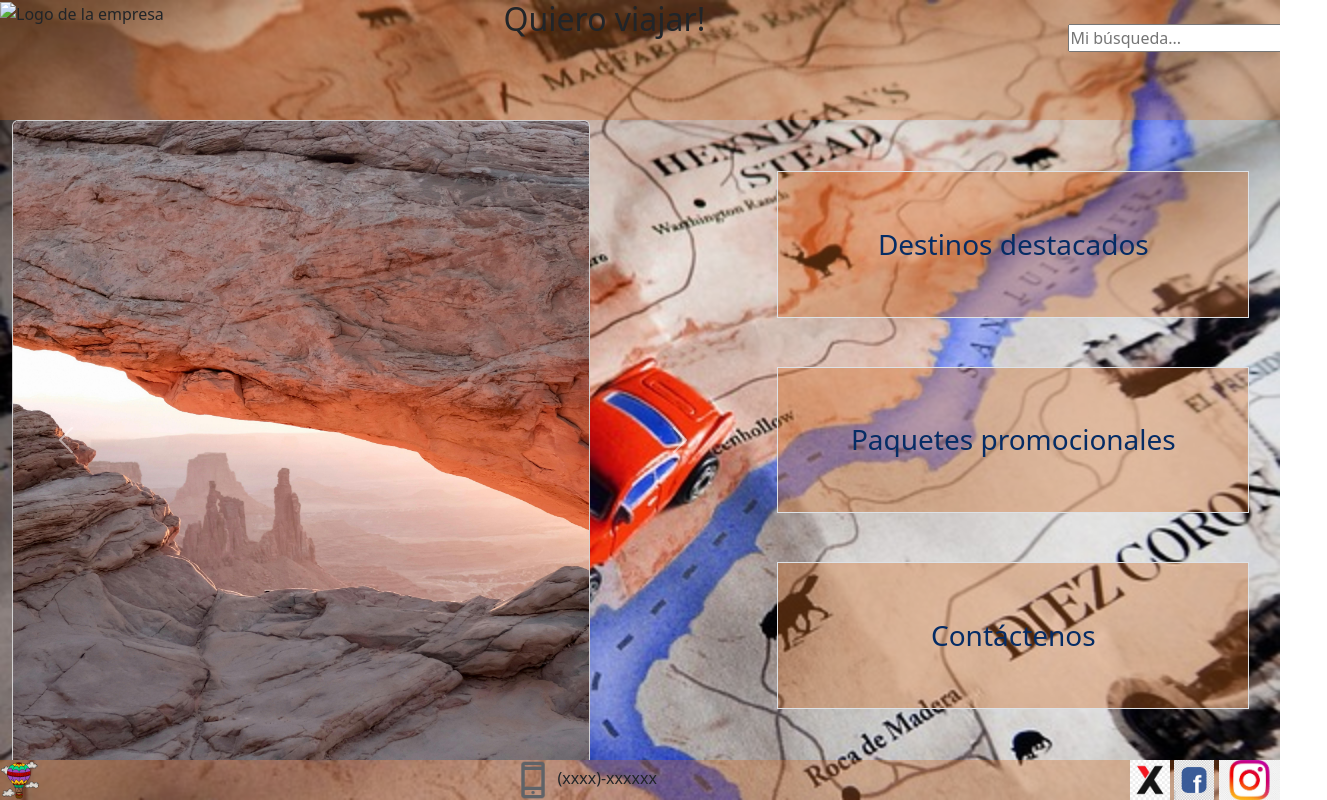
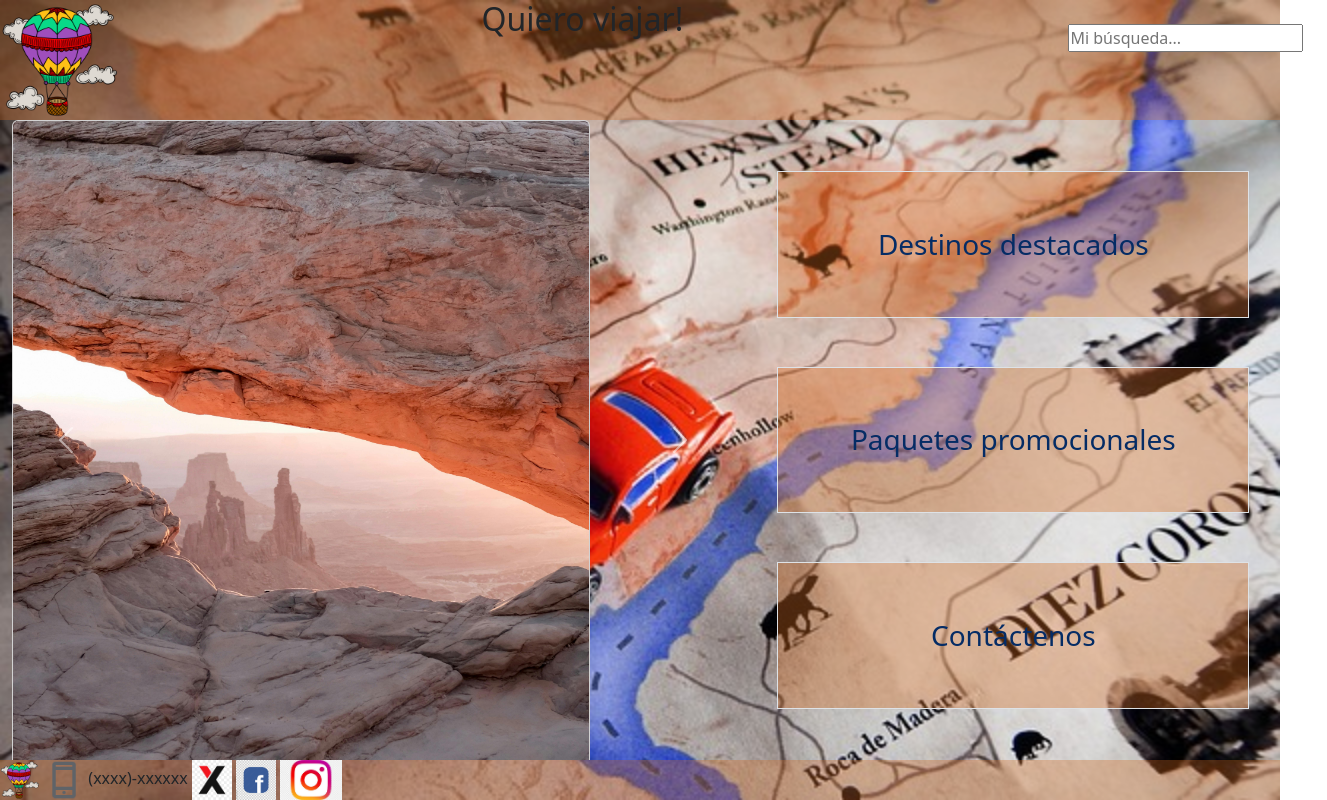
Before and after one commit to andresrava/preentrega2rava, a plain HTML site: page pages/destinos.html in a window 1280 px wide. Shown: the whole page, 1327 px wide, since content can reach past the window. Drawn offline with nearby package versions, Linux system fonts and the light colour scheme.

Commit message:
Quedaron bien el header y el footer

```diff
--- a/css/styles.css
+++ b/css/styles.css
@@ -16,8 +16,8 @@ p {
 }
 
 section {
-  height: 100%;
-  width: auto;
+  height: 80vh;
+  width: 100%;
   overflow: scroll;
 }
 
--- a/pages/destinos.html
+++ b/pages/destinos.html
@@ -12,19 +12,19 @@
 </head>
 <body>
     <header >
-        <section>
-            <img class="logo" src="./resources/images/hot-air-balloon-8316060_640.png" alt="Logo de la empresa">
-        </section>
-        <section>
+        <div>
+            <img class="logo" src="../resources/images/hot-air-balloon-8316060_640.png" alt="Logo de la empresa">
+        </div>
+        <div>
              <p class="h2">Quiero viajar!</p>
-        </section>
-        <section>
+        </div>
+        <div>
             <input id="barra-busqueda" type="text" placeholder="Mi búsqueda...">
-        </section>
+        </div>
     </header>
 
     <main class="container-fluid">
-        <div class="row">
+        <div class="row h-100">
             <section class="col-sm-12 col-lg-7 ">
                 <div id="carouselExampleFade" class="carousel slide carousel-fade">
                     <div class="carousel-inner">
@@ -115,22 +115,22 @@
     </main>
 
     <footer >
-            <section >
+            <div >
                 <img class="logo" src="../resources/images/hot-air-balloon-8316060_640.png" alt="Logo de la empresa">
             </section>
 
-            <section >
+            <div >
                 <img class="logo" src="../resources/images/iconos/phone_iphone_24dp_5F6368_FILL0_wght400_GRAD0_opsz24.png" alt="icono de contacto telefónico">
                 <span>(xxxx)-xxxxxx</span>
-            </section>
-            <section >
+            </div>
+            <div >
                 <span>
                     <img class="logo" src="../resources/images/iconos/equis.png" alt="logo de equis">
                     <img class="logo" src="../resources/images/iconos/face.png" alt="logo de face">
                     <img class="logo" src="../resources/images/iconos/instagram.jpeg" alt="logo de instagram">
                 </span>
 
-            </section>
+            </div>
     </footer>
 
     <script src="https://cdn.jsdelivr.net/npm/bootstrap@5.3.3/dist/js/bootstrap.bundle.min.js"
```
Also changed, not shown: index.html (+14 -14 lines), pages/paquetes.html (+12 -12 lines).
